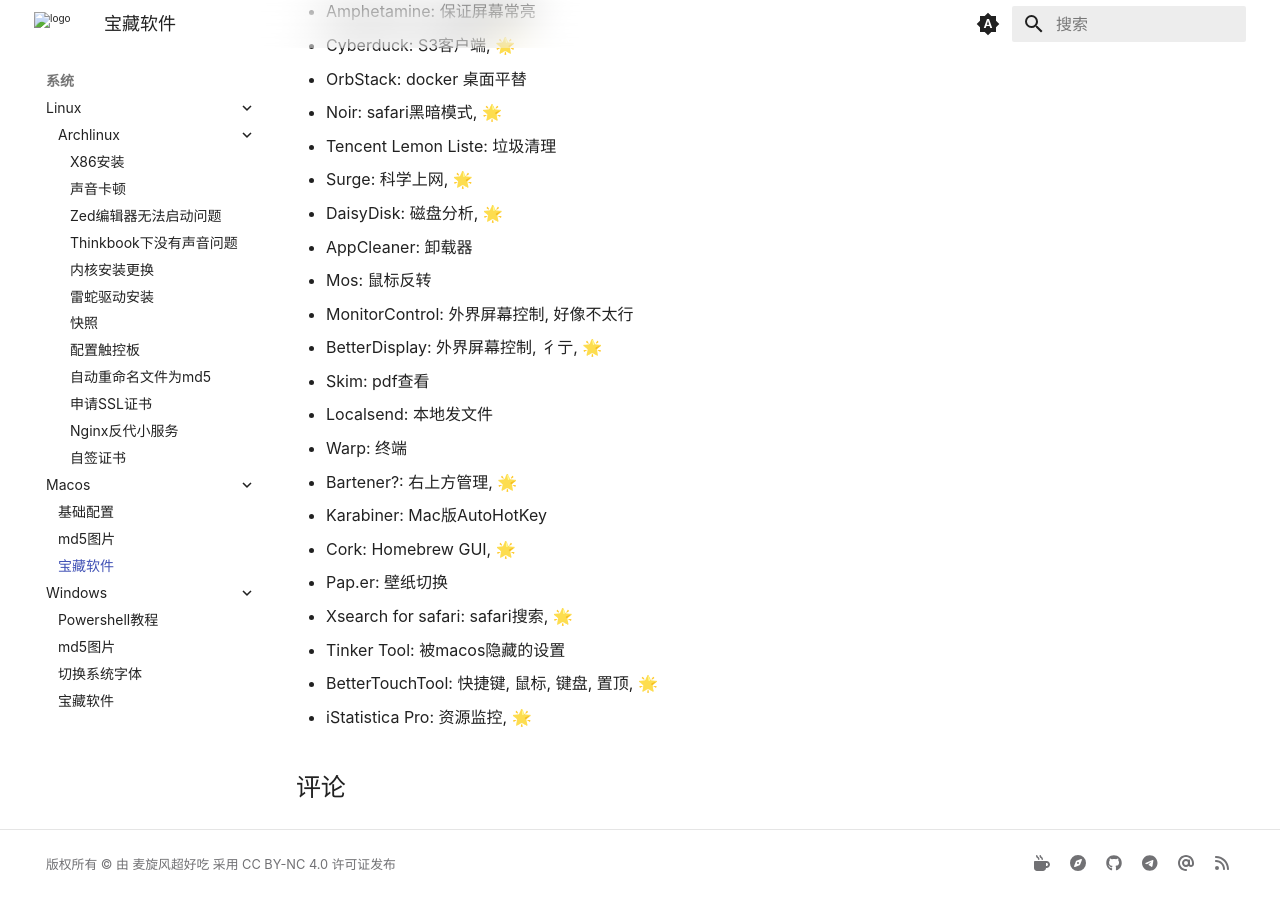
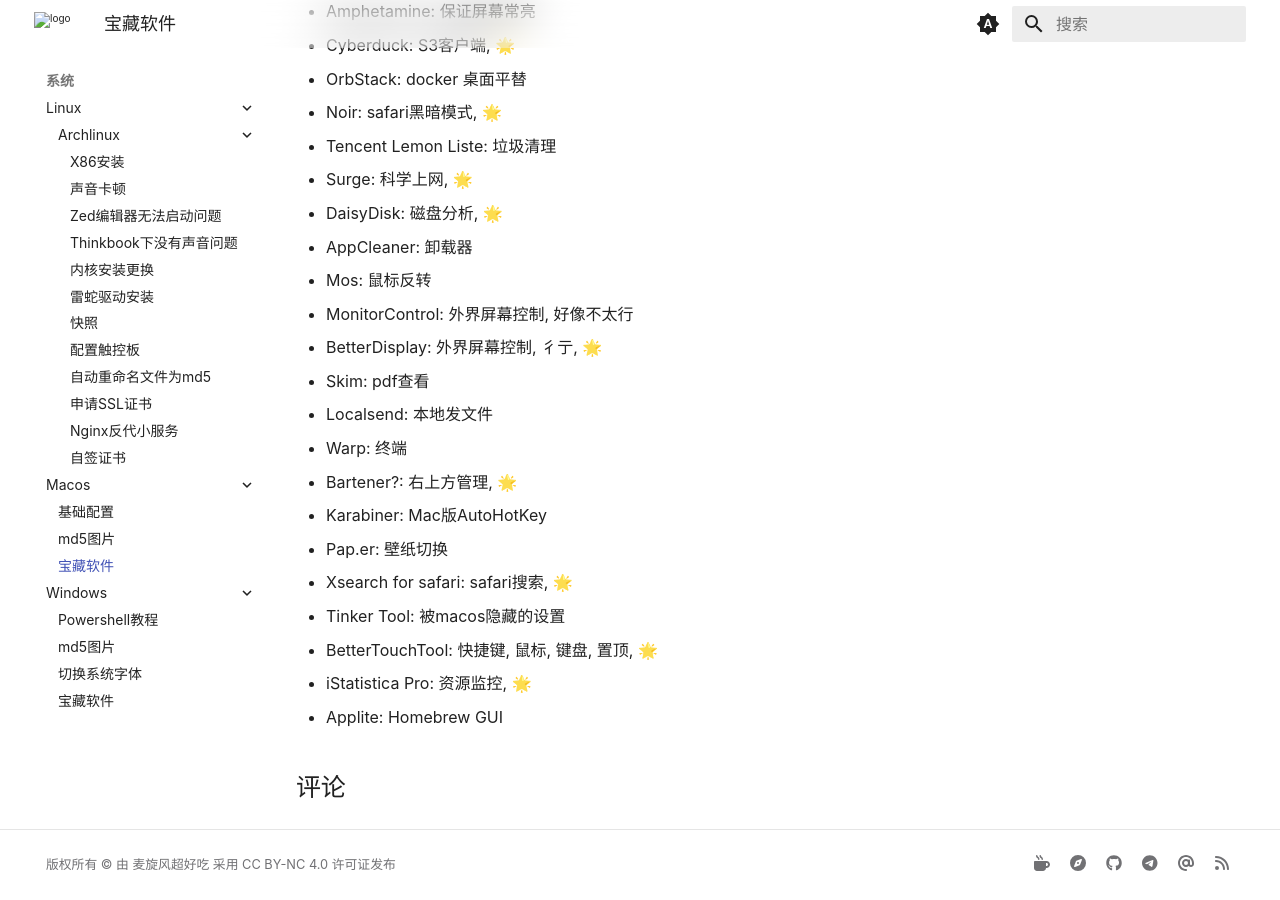
Before and after one commit to ricolxwz/note, an MkDocs documentation site: the page built from docs/os/macos/software.md, in a window 1280 px wide and 900 px high, scrolled down 546 px. Built offline with MkDocs 1.6.1 and Material for MkDocs 9.7.7, drawn with Linux system fonts in a browser that asks for light colours; some web fonts are replaced; comment, search, counter and statistics services are not loaded; a style sheet for code colours, icons or effects is not loaded.

Commit message:
docs: update software.md to replace Cork with Applite

```diff
--- a/docs/os/macos/software.md
+++ b/docs/os/macos/software.md
@@ -28,9 +28,9 @@
 * Warp: 终端
 * Bartener?: 右上方管理, 🌟
 * Karabiner: Mac版AutoHotKey
-* Cork: Homebrew GUI, 🌟
 * Pap.er: 壁纸切换
 * Xsearch for safari: safari搜索, 🌟
 * Tinker Tool: 被macos隐藏的设置
 * BetterTouchTool: 快捷键, 鼠标, 键盘, 置顶, 🌟
 * iStatistica Pro: 资源监控, 🌟
+* Applite: Homebrew GUI
```
